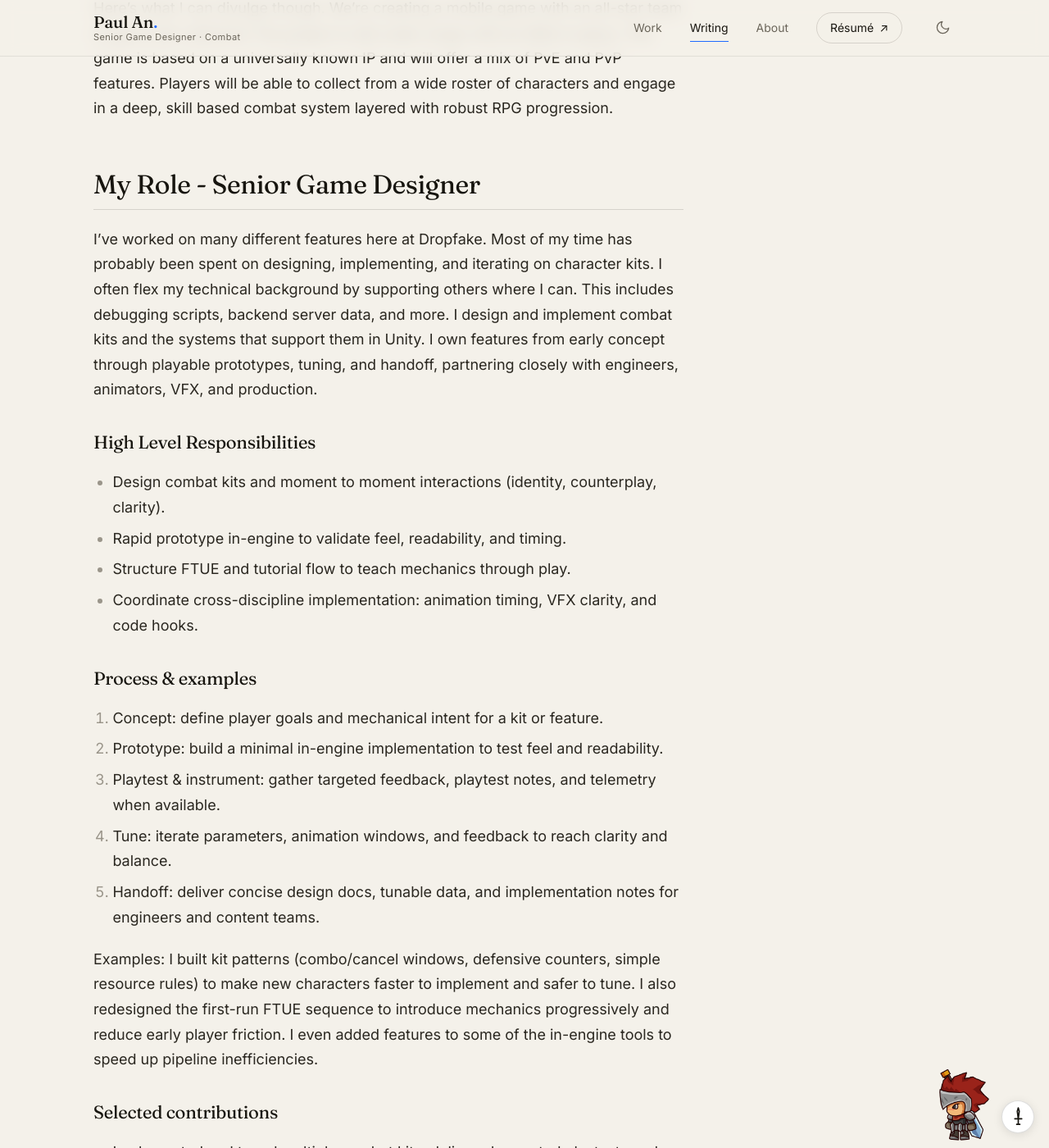
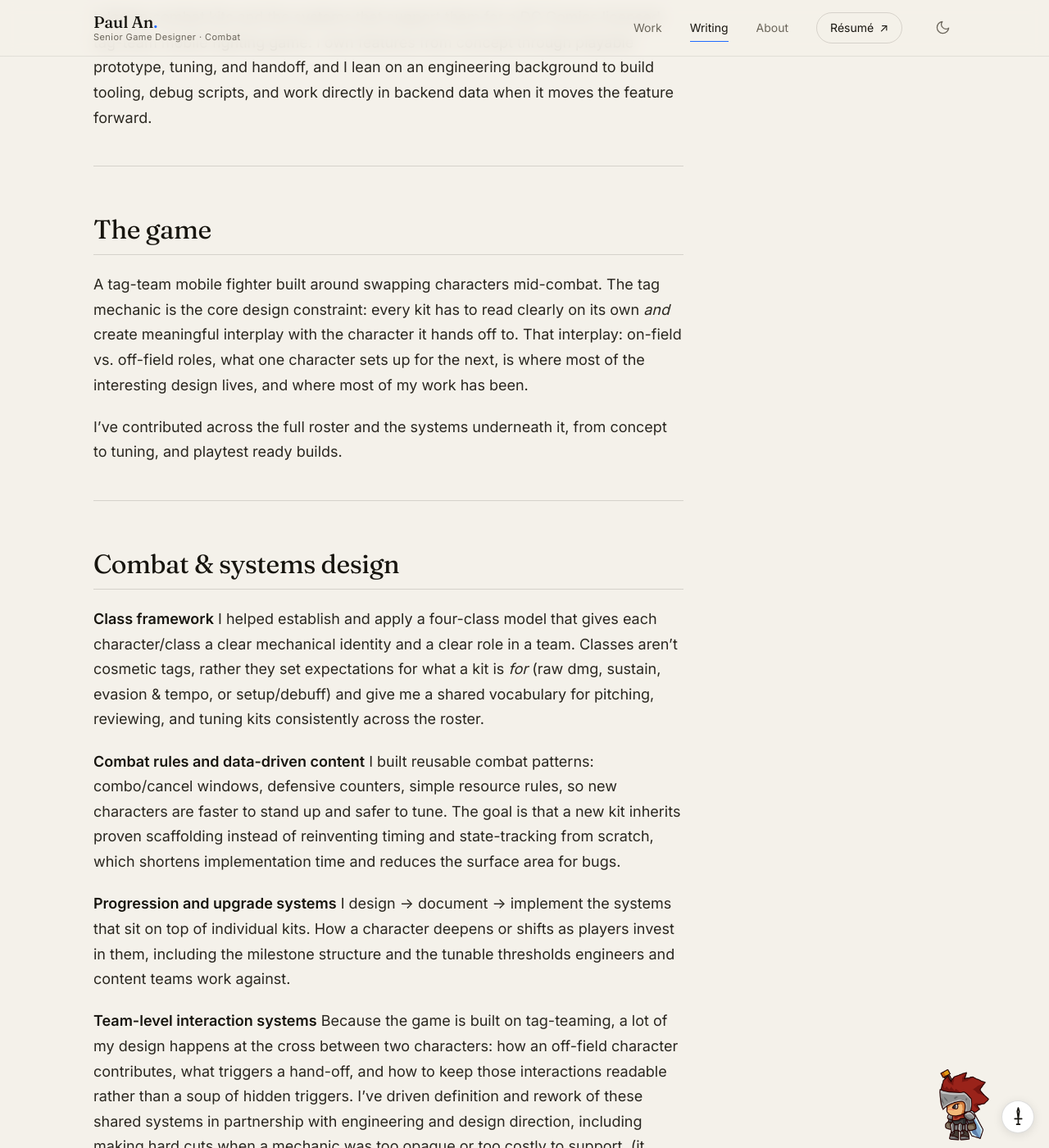
Before and after one commit to paulan94/GamePANPortfolio, a Jekyll site: the page built from _posts/2022-06-01-dropfake-portfolio.md, in a window 1280 px wide and 1400 px high, scrolled down 555 px. Shown: the whole window at 82% size. Built offline with Jekyll 4.4.1, drawn with Linux system fonts in a browser that asks for light colours; our own code applies the rules of GitHub Pages for plain Markdown files; some of the changed text lies outside the part shown.

Commit message:
Drop Fake: reveal DCKO (NDA lifted)
- Point the Drop Fake project + case study at the DCKO writeup and logo
- Unpublish the older NDA-safe placeholder post
- Disable unused project collection pages (output: false)
- Update resume PDF
- Stop tracking generated _site (already in .gitignore)

Co-Authored-By: Claude Opus 4.8 <noreply@anthropic.com>

```diff
--- a/_config.yml
+++ b/_config.yml
@@ -54,7 +54,7 @@ permalink: /blog/:title
 ### Collections ###
 collections:
   projects:
-    output: true
+    output: false
     permalink: /projects/:name
 
 
--- a/_posts/2022-06-01-dropfake-portfolio.md
+++ b/_posts/2022-06-01-dropfake-portfolio.md
@@ -1,55 +1,91 @@
 ---
-title: Unannounced AAA Mobile Project (Drop Fake)
+title: DCKO
 tags: [Dropfake]
 style: fill
 color: info
 description: Senior Gameplay Designer at Drop Fake
 date: 2026-01-15
+permalink: /blog/dropfake-portfolio
 ---
 
-##### Last Updated on 2/25/26
+##### Last Updated on 7/20/26
 
-## The Game - It's a secret! For now..
+# Senior Combat Designer - Drop Fake
 
-Here's what I can divulge though. We're creating a mobile game with an all-star team of game dev veterans! The project is still under wraps with an NDA in place. The game is based on a universally known IP and will offer a mix of PvE and PvP features. Players will be able to collect from a wide roster of characters and engage in a deep, skill based combat system layered with robust RPG progression.
+I design combat kits and the systems that support them for a DC Comics licensed tag-team mobile fighting game. I own features from concept through playable prototype, tuning, and handoff, and I lean on an engineering background to build tooling, debug scripts, and work directly in backend data when it moves the feature forward.
 
-## My Role - Senior Game Designer
+---
 
-I've worked on many different features here at Dropfake. Most of my time has probably been spent on designing, implementing, and iterating on character kits. I often flex my technical background by supporting others where I can. This includes debugging scripts, backend server data, and more.
-I design and implement combat kits and the systems that support them in Unity. I own features from early concept through playable prototypes, tuning, and handoff, partnering closely with engineers, animators, VFX, and production.
+## The game
 
-### High Level Responsibilities
+A tag-team mobile fighter built around swapping characters mid-combat. The tag mechanic is the core design constraint: every kit has to read clearly on its own _and_ create meaningful interplay with the character it hands off to. That interplay: on-field vs. off-field roles, what one character sets up for the next, is where most of the interesting design lives, and where most of my work has been.
 
-- Design combat kits and moment to moment interactions (identity, counterplay, clarity).
-- Rapid prototype in-engine to validate feel, readability, and timing.
-- Structure FTUE and tutorial flow to teach mechanics through play.
-- Coordinate cross-discipline implementation: animation timing, VFX clarity, and code hooks.
+I've contributed across the full roster and the systems underneath it, from concept to tuning, and playtest ready builds.
 
-### Process & examples
+---
 
-1. Concept: define player goals and mechanical intent for a kit or feature.
-2. Prototype: build a minimal in-engine implementation to test feel and readability.
-3. Playtest & instrument: gather targeted feedback, playtest notes, and telemetry when available.
-4. Tune: iterate parameters, animation windows, and feedback to reach clarity and balance.
-5. Handoff: deliver concise design docs, tunable data, and implementation notes for engineers and content teams.
+## Combat & systems design
 
-Examples: I built kit patterns (combo/cancel windows, defensive counters, simple resource rules) to make new characters faster to implement and safer to tune. I also redesigned the first-run FTUE sequence to introduce mechanics progressively and reduce early player friction. I even added features to some of the in-engine tools to speed up pipeline inefficiencies.
+**Class framework** I helped establish and apply a four-class model that gives each character/class a clear mechanical identity and a clear role in a team. Classes aren't cosmetic tags, rather they set expectations for what a kit is _for_ (raw dmg, sustain, evasion & tempo, or setup/debuff) and give me a shared vocabulary for pitching, reviewing, and tuning kits consistently across the roster.
 
-### Selected contributions
+**Combat rules and data-driven content** I built reusable combat patterns: combo/cancel windows, defensive counters, simple resource rules, so new characters are faster to stand up and safer to tune. The goal is that a new kit inherits proven scaffolding instead of reinventing timing and state-tracking from scratch, which shortens implementation time and reduces the surface area for bugs.
 
-- Implemented and tuned multiple combat kits; delivered repeated playtest-ready builds for internal validation.
-- Built data-driven patterns and content hooks that shortened implementation time for new kits.
-- Reworked onboarding and tutorial sequencing to improve early-session clarity.
-- Produced concise design docs and implementation notes to speed handoff and reduce iteration friction.
+**Progression and upgrade systems** I design -> document -> implement the systems that sit on top of individual kits. How a character deepens or shifts as players invest in them, including the milestone structure and the tunable thresholds engineers and content teams work against.
 
-## AI Usage
+**Team-level interaction systems** Because the game is built on tag-teaming, a lot of my design happens at the cross between two characters: how an off-field character contributes, what triggers a hand-off, and how to keep those interactions readable rather than a soup of hidden triggers. I've driven definition and rework of these shared systems in partnership with engineering and design direction, including making hard cuts when a mechanic was too opaque or too costly to support. (it always hurts)
 
-We use AI at Dropfake and I spend time outside of work to learn about AI and LLMs on personal projects. At Dropfake we rely on these tools for notetaking, code gen, idea generation, and more.
+---
 
-## **Note**
+## How I think about design
 
-This project is unannounced, so I can't share footage or in-depth mechanics publicly; I'm happy to discuss process, tradeoffs, and specific contributions in private.
+A short example of the judgment I bring, because it generalizes past any one character:
+
+Take a tool like an unblockable attack. As a baseline, always-available option, it reads as a raw-power tool: it belongs to an aggressive, damage-first identity. But the _same_ tool, gated behind sustain-oriented conditions (ramp-up time, staying in longer, thresholds on damage taken), flips its class read entirely: now it's a payoff for playing patiently and absorbing pressure, which is a completely different identity.
+
+The mechanic didn't change. The _conditions_ around it changed, and that's what determines which class a tool belongs to and how it should feel. Most of my kit work is this: not inventing novel effects, but deciding what an effect costs, what gates it, and what it sets up, so the identity, counterplay, and clarity all point the same direction.
+
+---
+
+## Technical range
+
+I flex an engineering-to-design background to support the team beyond pure design:
+
+- Build and extend in-engine tools to remove pipeline friction (faster iteration on kits and content).
+- Debug gameplay scripts and backend server data directly rather than blocking on engineering.
+- Prototype in Unity/C# to validate feel, readability, and timing before committing animation or VFX effort.
+
+**Tools & tech:** Unity / C#, UE5, Gameplay Ability System, visual scripting, Python, Jira.
+
+---
+
+## FTUE & onboarding
+
+I created the first-time user experience to introduce mechanics progressively, teaching through play instead of front-loading rules, with the goal of reducing early player friction and getting new players to their first real fight faster.
+
+---
+
+## Process
+
+1. **Concept**: define player goals and mechanical intent for a kit or feature.
+2. **Prototype**: minimal in-engine build to test feel and readability.
+3. **Playtest & instrument**: targeted feedback, playtest notes, telemetry where available.
+4. **Tune**: iterate parameters, animation windows, and feedback until it's clear and balanced.
+5. **Handoff**: concise design docs, tunable data, and implementation notes for engineers and content teams.
+
+I carry features end to end and coordinate the cross-discipline implementation (animation timing, VFX clarity, code hooks) myself rather than throwing a doc over a wall.
+
+---
+
+## A note on AI
+
+I use AI tooling day to day (code generation, notetaking, idea exploration) and spend time outside work building personal LLM projects. It's part of how I move faster on prototyping and documentation, not a substitute for design judgment, but a real force multiplier on the parts of the job that aren't the judgment.
+
+---
+
+_Specific character kits and unreleased mechanics are covered under NDA for now. Happy to walk through detailed design work, tradeoffs, and specific contributions in a private conversation._
 
 ## Links
 
+[Official Game Page](https://playdcko.com/)
+
 [Official Studio Site](https://www.dropfake.com/)
```
Also changed, not shown: _posts/2024-01-01-dropfake-portfolio.md (+1 -0 lines), _projects/(0) DropFake.md (+1 -1 lines), 11 other files.
